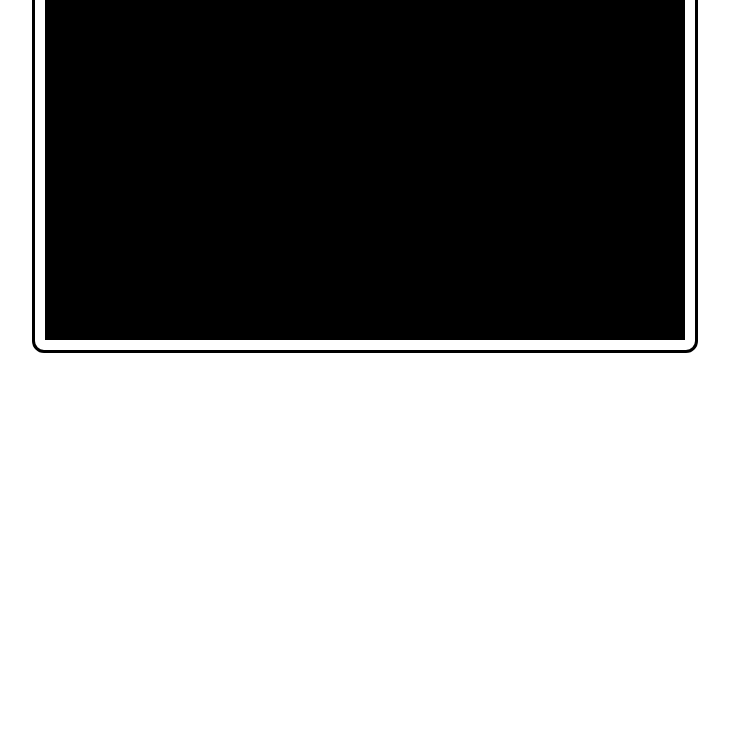
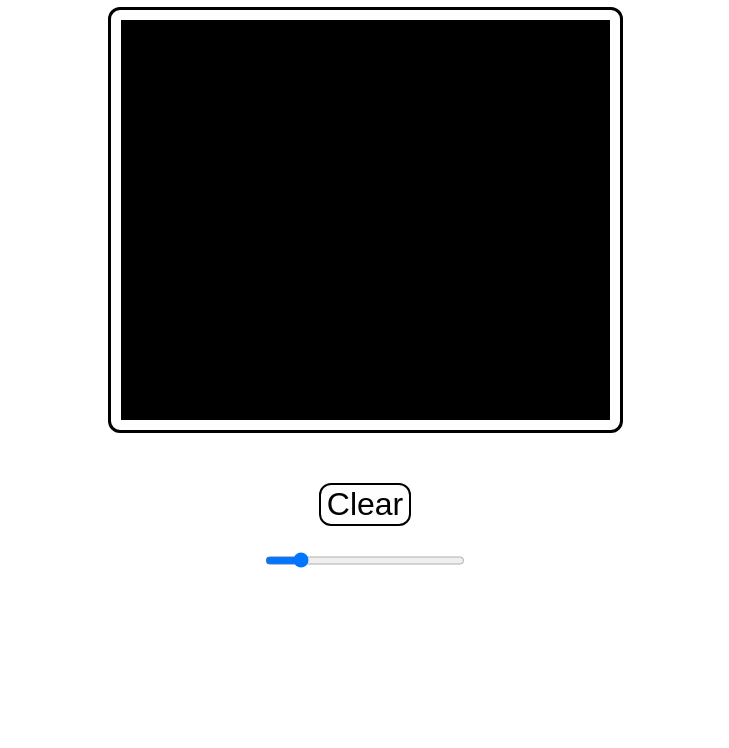
Before and after one commit to FestiveChicken/etch-a-sketch, a plain HTML site: page index.html in a window 1280 px wide. Shown: the part 73-821 px from the top of the page, without its empty margins (275-1004 px from the left). Before the commit the page ends 800 px from the top, so only its background shows below. Drawn offline with Linux system fonts and the light colour scheme.

Commit message:
Added more funcitons to script.js
Added setupGrid, clearGrid, and reloadGrid functions to js file. When the button is clicked, these three functions are called to clear the board. Added slider for allowing user to input a grid size(not working yet)

```diff
--- a/index.html
+++ b/index.html
@@ -7,8 +7,12 @@
     <link rel="stylesheet" href="style.css">
 </head>
 <body>
+    <h1>Etch-A-Sketch</h1>
     <div class="container"></div>
-
+    <button id="clearBoard">Clear</button>
+    <div class="slidecontainer">
+        <input type="range" min="1" max="100" value="16" class="slider" id="myRange">
+    </div>
     <script src="script.js"></script>
 </body>
 </html>
--- a/script.js
+++ b/script.js
@@ -1,5 +1,30 @@
+// Container for grid
 const gridContainer = document.querySelector('.container');
+const clearBoard = document.querySelector('#clearBoard')
 
-while (document.querySelectorAll('.container div').length < 256) {
-    gridContainer.appendChild(document.createElement('div'))
+gridContainer.addEventListener("mouseover", (event) => {
+    event.target.style.backgroundColor = "white"
+})
+
+clearBoard.onclick = () => reloadGrid()
+
+// Creates 16 by 16 square
+function setupGrid() {
+    while (document.querySelectorAll('.container div').length < 256) {
+        gridContainer.appendChild(document.createElement('div'))
+    }
 }
+//Grid turns into empty space
+function clearGrid() {
+    while (document.querySelectorAll('.container div').length > 0) {
+        gridContainer.innerHTML = ''
+    }
+}
+
+
+function reloadGrid() {
+    clearGrid()
+    setupGrid()
+}
+
+setupGrid()
--- a/style.css
+++ b/style.css
@@ -3,6 +3,21 @@ html, body {
     margin: 0px;
 }
 
+h1 {
+    text-align: center;
+}
+
+button {
+    font-size: xx-large;
+    margin-left: auto;
+    margin-right: auto;
+    margin-top: 50px;
+    display: flex;
+    background-color: white;
+    border-color: black;
+    border-style: solid;
+    border-radius: 12px;
+}
 .container {
     display:flex;
     flex-wrap: wrap;
@@ -11,7 +26,7 @@ html, body {
     border-style: solid;
     border-radius: 12px;
     height: 50%;
-    width: 50%;
+    width: 489px;
 }
 
 .container div {
@@ -19,3 +34,17 @@ html, body {
     height: 6.25%;
     width: 6.25%;
 }
+
+.slidecontainer {
+    display: flex;
+    justify-content: center;
+    padding-top: 20px;
+    margin-left: auto;
+    width: 100%; /* Width of the outside container */
+  }
+
+  .slider {
+    width: 200px;
+    height: 25px;
+    background: grey;
+  }
```
Also changed, not shown: 1 other file.
